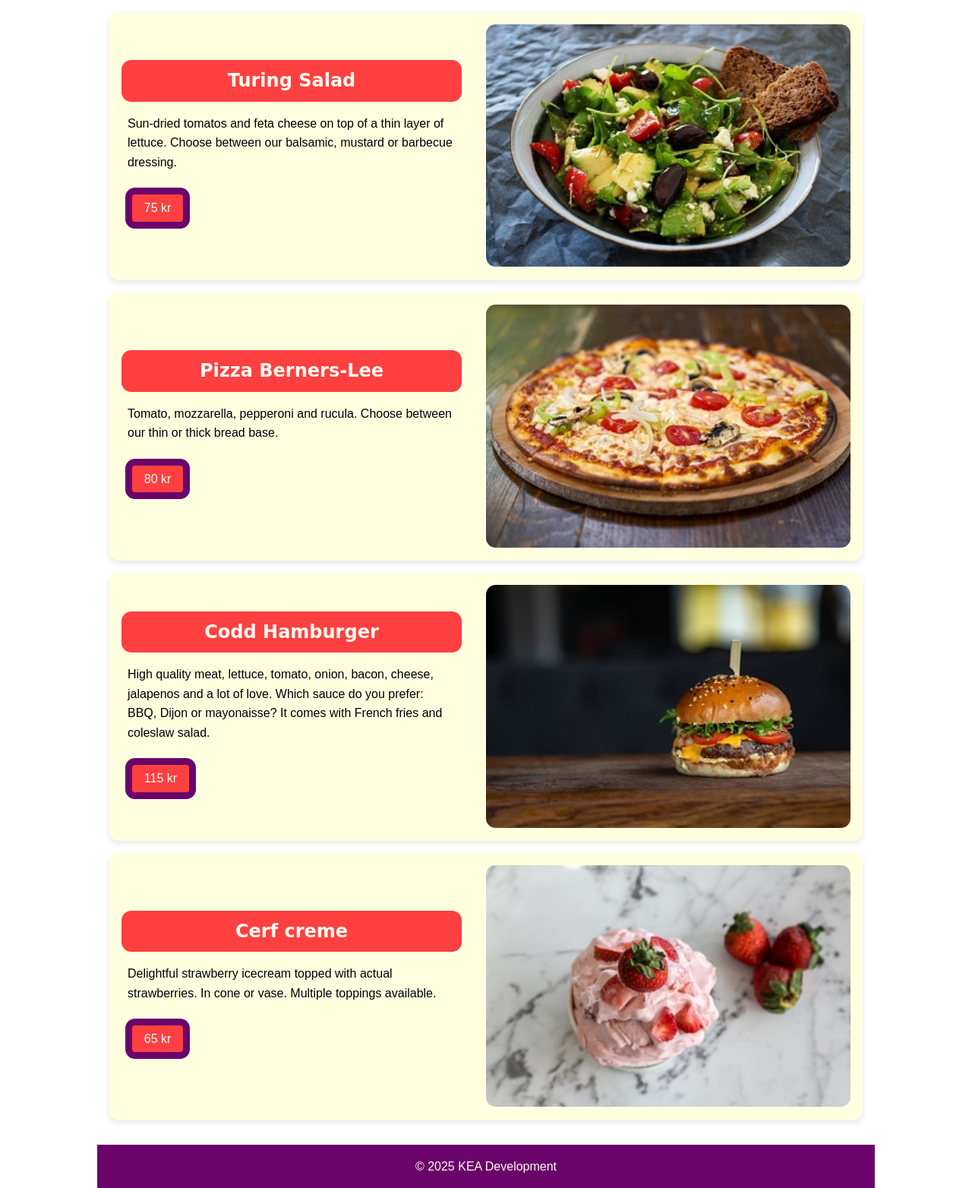
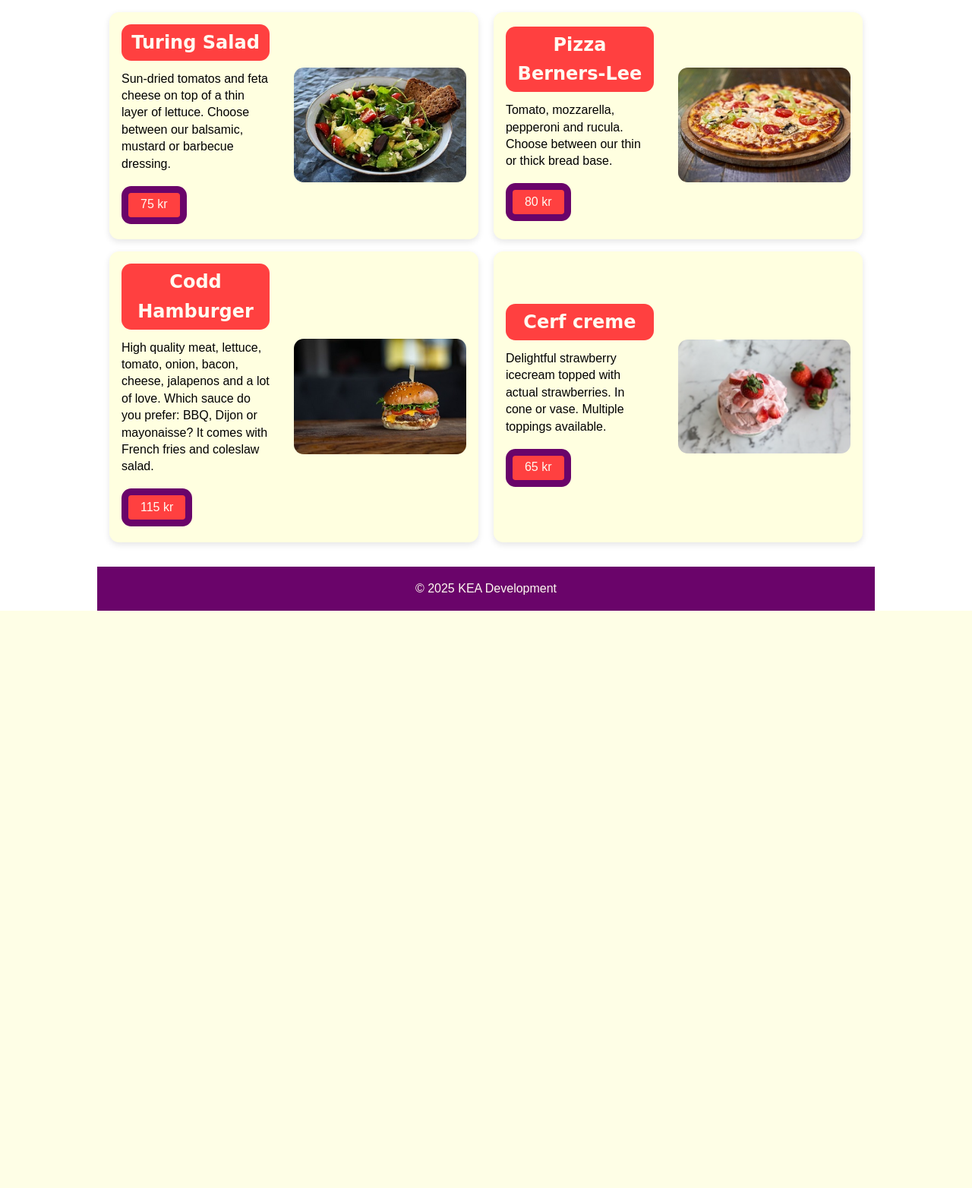
Before and after one commit to simon-stentoft/CSSRestaurant, a Python web app: template templates/menu.html in a window 1280 px wide. Shown: the part 146-1710 px from the top of the page at 76% size. After the commit the page ends 950 px from the top, so only its background shows below. Run offline with Jinja, Linux system fonts and the light colour scheme; the template is opened without the code that fills it, so the values that code supplies are empty.

Commit message:
menu desktop

```diff
--- a/static/css/menu.css
+++ b/static/css/menu.css
@@ -63,3 +63,57 @@ div.menu-card .price {
     align-self: flex-start;
   }
 }
+
+@media (min-width: 1024px) {
+  section.menu-items {
+    flex-direction: row;
+    flex-wrap: wrap;
+    justify-content: space-between;
+    gap: 1rem;
+  }
+
+  div.menu-card {
+    flex: 1 50%;
+    max-width: 49%;
+    box-sizing: border-box;
+    display: flex;
+    flex-direction: row;
+    align-items: center;
+    gap: 1rem;
+  }
+
+  div.menu-card img {
+    width: 50%;
+    max-width: none;
+    order: 2;
+    height: auto;
+  }
+
+  div.menu-card-content {
+    display: flex;
+    flex-direction: column;
+    gap: 0.5rem;
+    order: 1;
+    flex: 1;
+  }
+
+  div.menu-card h2 {
+    font-size: 1.5rem;
+    padding: 0.3rem;
+    margin: 0;
+  }
+
+  div.menu-card p {
+    font-size: 1rem;
+    line-height: 1.4;
+    margin: 0;
+    padding: 0.3rem 0;
+    text-align: left;
+  }
+
+  div.menu-card .price {
+    font-size: 1rem;
+    padding: 0.3rem 1rem;
+    margin: 0.3rem 0;
+  }
+}
```
Also changed, not shown: static/css/home.css (+6 -9 lines).
